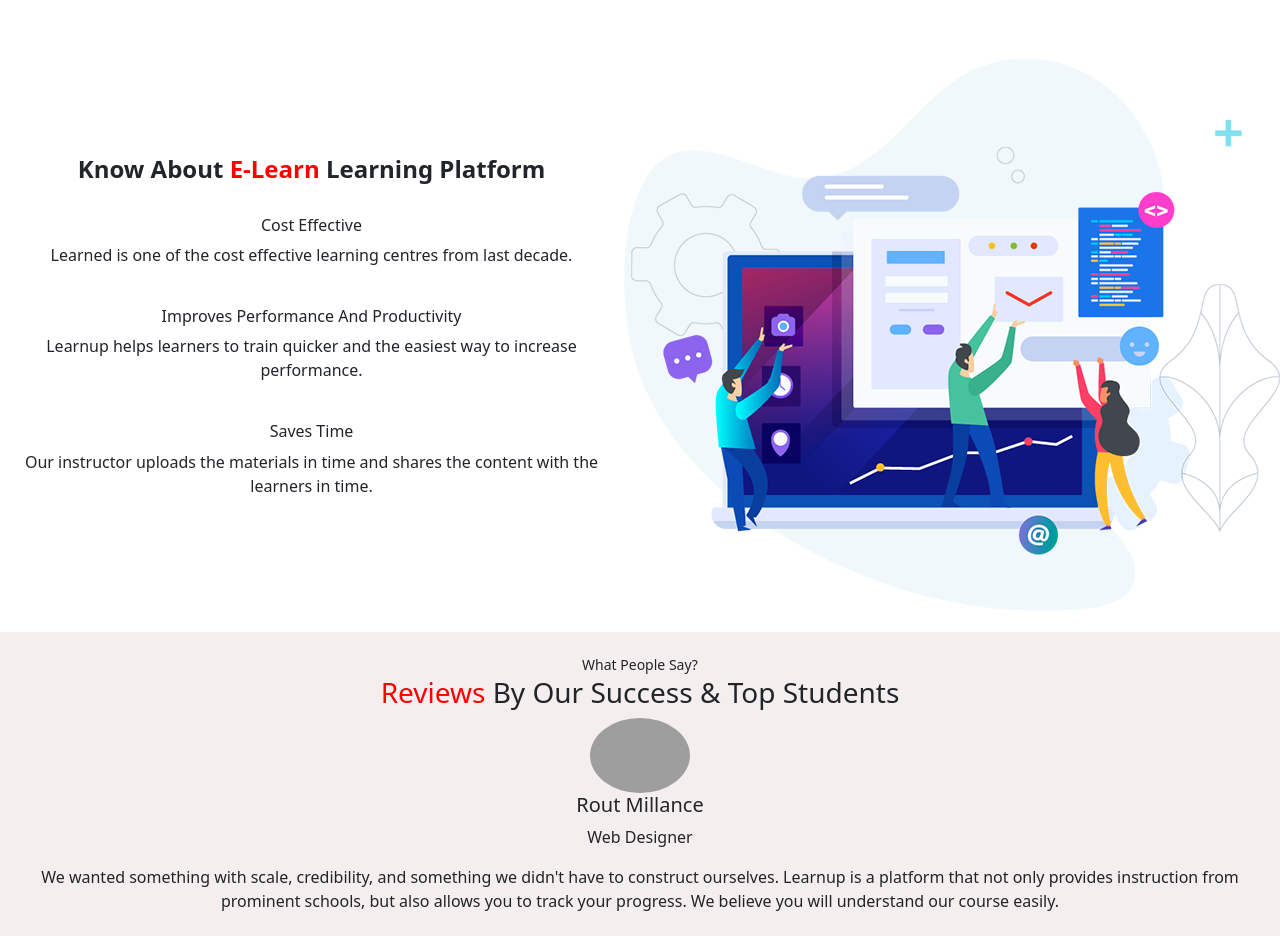
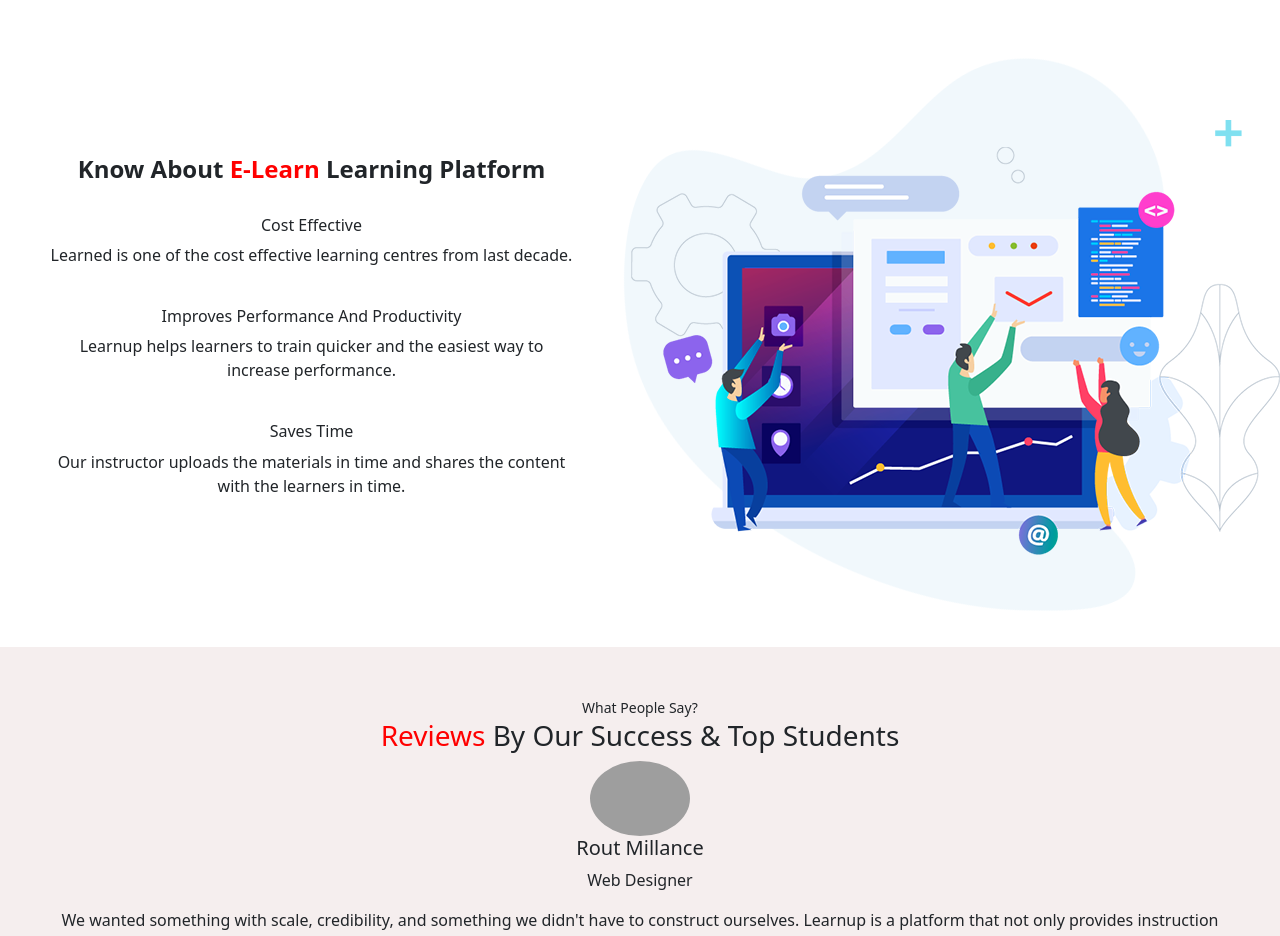
Before and after one commit to musasazib/learn-up, a React (Create React App) app: page /about in a window 1280 px wide. Shown: the part 176-1112 px from the top of the page. Built offline with nearby package versions, Linux system fonts and the light colour scheme; grey boxes are pictures that could not be loaded; the HTML template or start-up script is replaced by a standard one.

Commit message:
About Update

```diff
--- a/src/components/About/About.css
+++ b/src/components/About/About.css
@@ -1,27 +1,12 @@
 .title{
     margin: 50px;
-    font-weight: bold;
-    text-align: center;
-}
-.about-container{
-    display: flex;
-    align-items: center;
-    justify-content: center;
 }
 .font-color{
     color: red;
 }
-.about-text{
-    padding: 20px;
-}
-.about-text h4{
-    font-weight: bold;
-}
 .student-review{
-    text-align: center;
-    margin-top: 20px;
+    margin-top: 35px;
     background-color: rgb(245, 238, 238);
-    padding: 20px;
 }
 .student-review img{
     width: 100px;
--- a/src/components/About/About.js
+++ b/src/components/About/About.js
@@ -6,10 +6,10 @@ import user from '../../images/user-2.jpg';
 const About = () => {
     return (
         <div>
-            <h1 className="title">About Us</h1>
-            <div className="about-container">
-                <div className="about-text">
-                    <h4>Know About <span className="font-color">E-Learn</span> Learning Platform</h4>
+            <h1 className="title fw-bold text-center">About Us</h1>
+            <div className="d-flex align-items-center justify-content-center">
+                <div className="p-5">
+                    <h4 className="fw-bold">Know About <span className="font-color">E-Learn</span> Learning Platform</h4>
                     <br />
                     <h6>Cost Effective</h6>
                     <p>Learned is one of the cost effective learning centres from last decade.</p>
@@ -24,7 +24,7 @@ const About = () => {
                     <img src={aboutImg} alt="" />
                 </div>
             </div>
-            <div className="student-review">
+            <div className="student-review text-center p-5">
                 <small>What People Say?</small>
                 <h3> <span className="font-color">Reviews</span> By Our Success & Top Students</h3>
                 <img src={user} alt="" />
```
